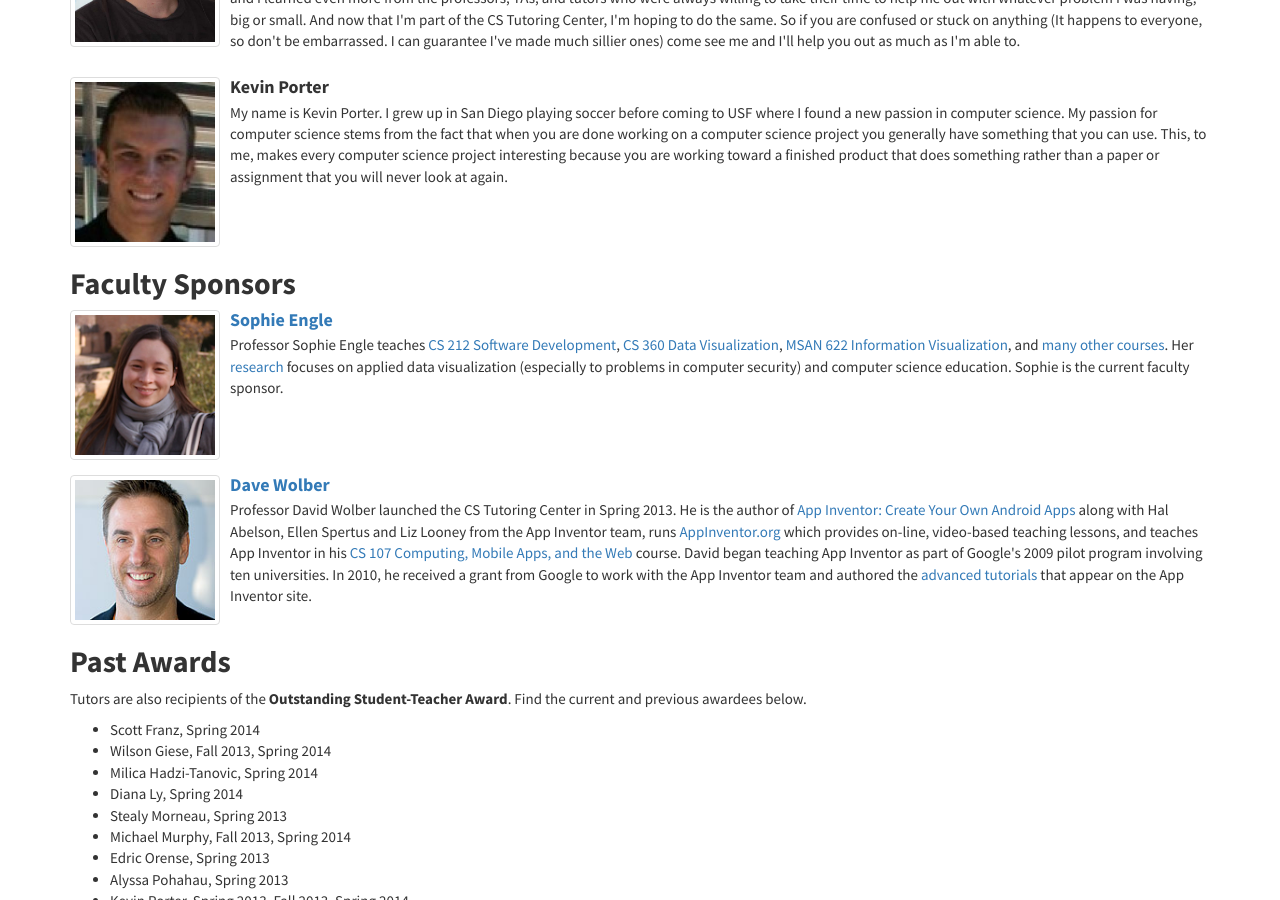
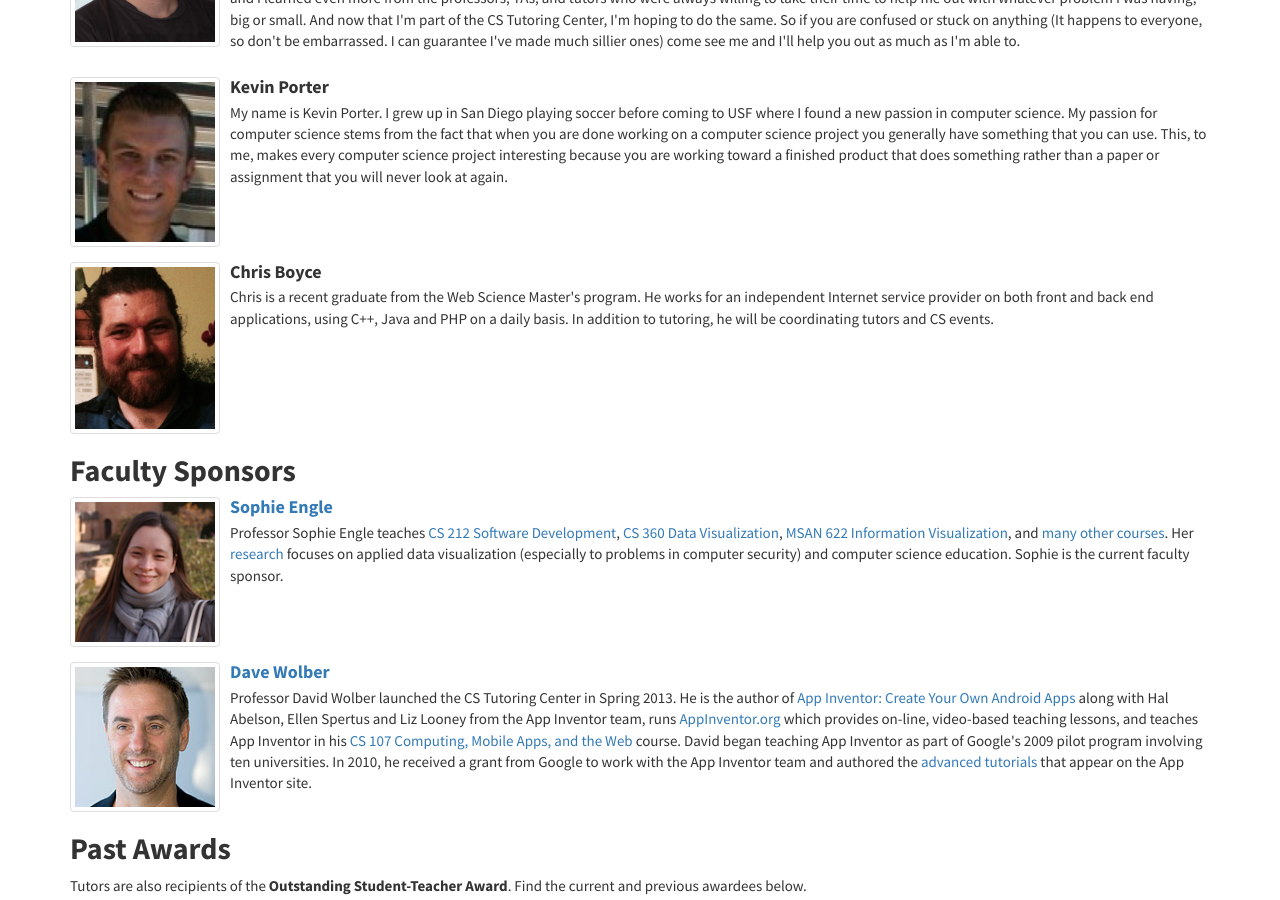
Before and after one commit to CSTutors/CSTutors.github.io, a Jekyll site: the page built from tutors/index.html, in a window 1280 px wide and 900 px high, scrolled down 1135 px. Built offline with Jekyll 4.4.1, drawn with Linux system fonts in a browser that asks for light colours; nearby versions of some CDN libraries.

Commit message:
Adding myself to the tutors list

```diff
--- a/tutors/index.html
+++ b/tutors/index.html
@@ -78,6 +78,17 @@ lead: 'Meet the current and past tutors below, as well as the faculty sponsors.
             <p>My name is Kevin Porter. I grew up in San Diego playing soccer before coming to USF where I found a new passion in computer science. My passion for computer science stems from the fact that when you are done working on a computer science project you generally have something that you can use. This, to me, makes every computer science project interesting because you are working toward a finished product that does something rather than a paper or assignment that you will never look at again.</p>
         </div>
     </li>
+	<li class="media">
+        <a class="pull-left" href="#">
+            <img class="media-object img-thumbnail" width="150" src="{{ site.url }}/img/boyce.jpg">
+        </a>
+
+        <div class="media-body">
+            <h4 class="media-heading">Chris Boyce</h4>
+
+            <p>Chris is a recent graduate from the Web Science Master's program. He works for an independent Internet service provider on both front and back end applications, using C++, Java and PHP on a daily basis.  In addition to tutoring, he will be coordinating tutors and CS events.</p>
+        </div>
+	</li>
 </ul>
 
 <h2>Faculty Sponsors</h2>
```
Also changed, not shown: img/boyce.jpg (added).
